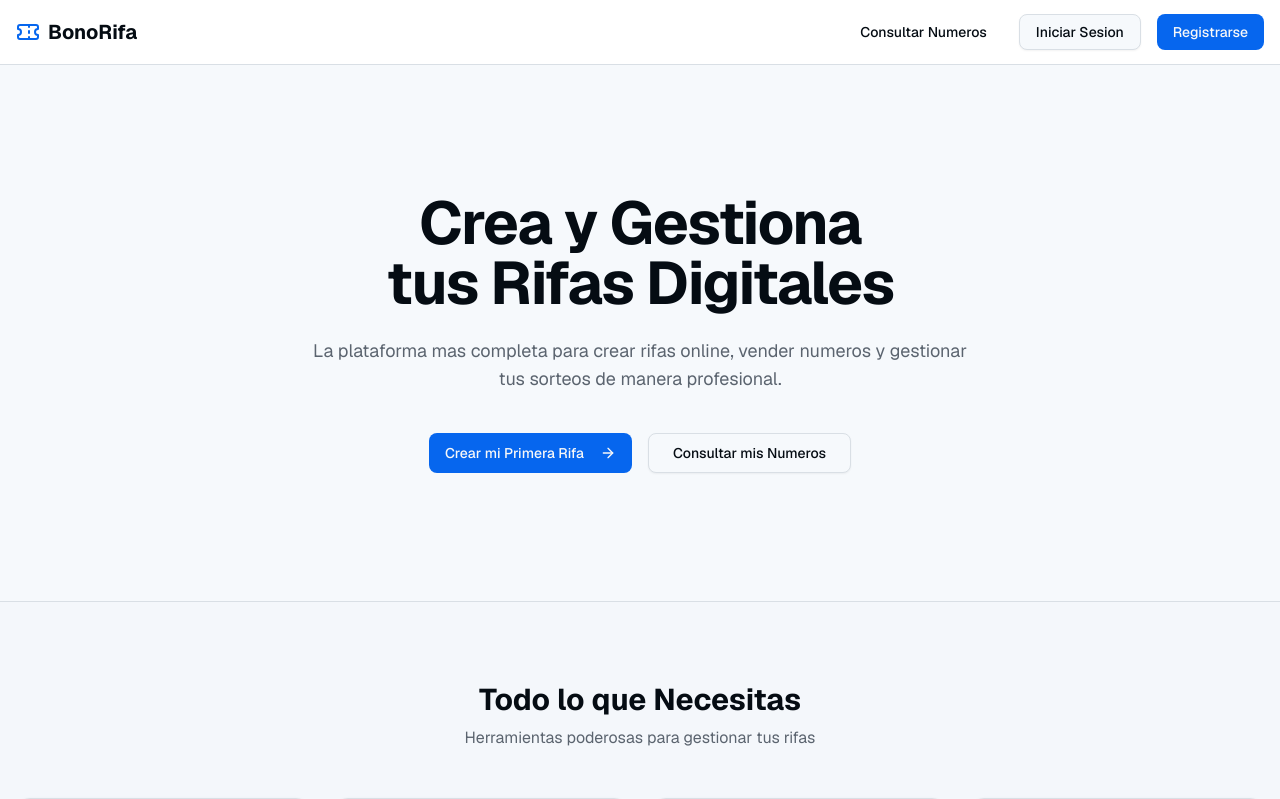
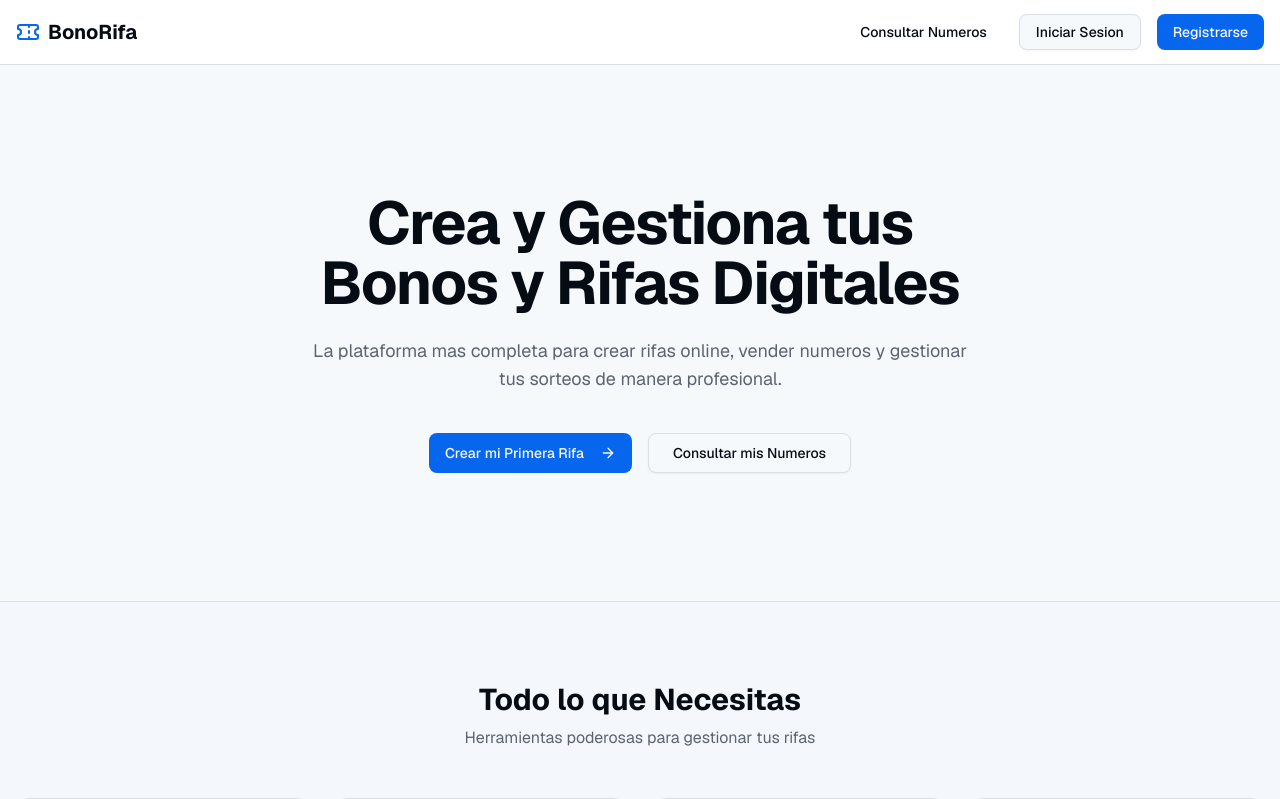
Before and after one commit to Juanes343/v0-create-lottery-app, a Next.js app: page / in a window 1280 px wide. Shown: the top 799 px of the page. Built offline with nearby package versions, Linux system fonts and the light colour scheme.

Commit message:
feat: update main title to "Crea y Gestiona tus Bonos y Rifas Digitales"

```diff
--- a/app/page.tsx
+++ b/app/page.tsx
@@ -31,7 +31,7 @@ export default function HomePage() {
       <section className="py-20 lg:py-32">
         <div className="container mx-auto px-4 text-center">
           <h1 className="mx-auto max-w-4xl text-4xl font-bold tracking-tight text-balance lg:text-6xl">
-            Crea y Gestiona tus Rifas Digitales
+            Crea y Gestiona tus Bonos y Rifas Digitales
           </h1>
           <p className="mx-auto mt-6 max-w-2xl text-lg text-muted-foreground text-pretty">
             La plataforma mas completa para crear rifas online, vender numeros
```
